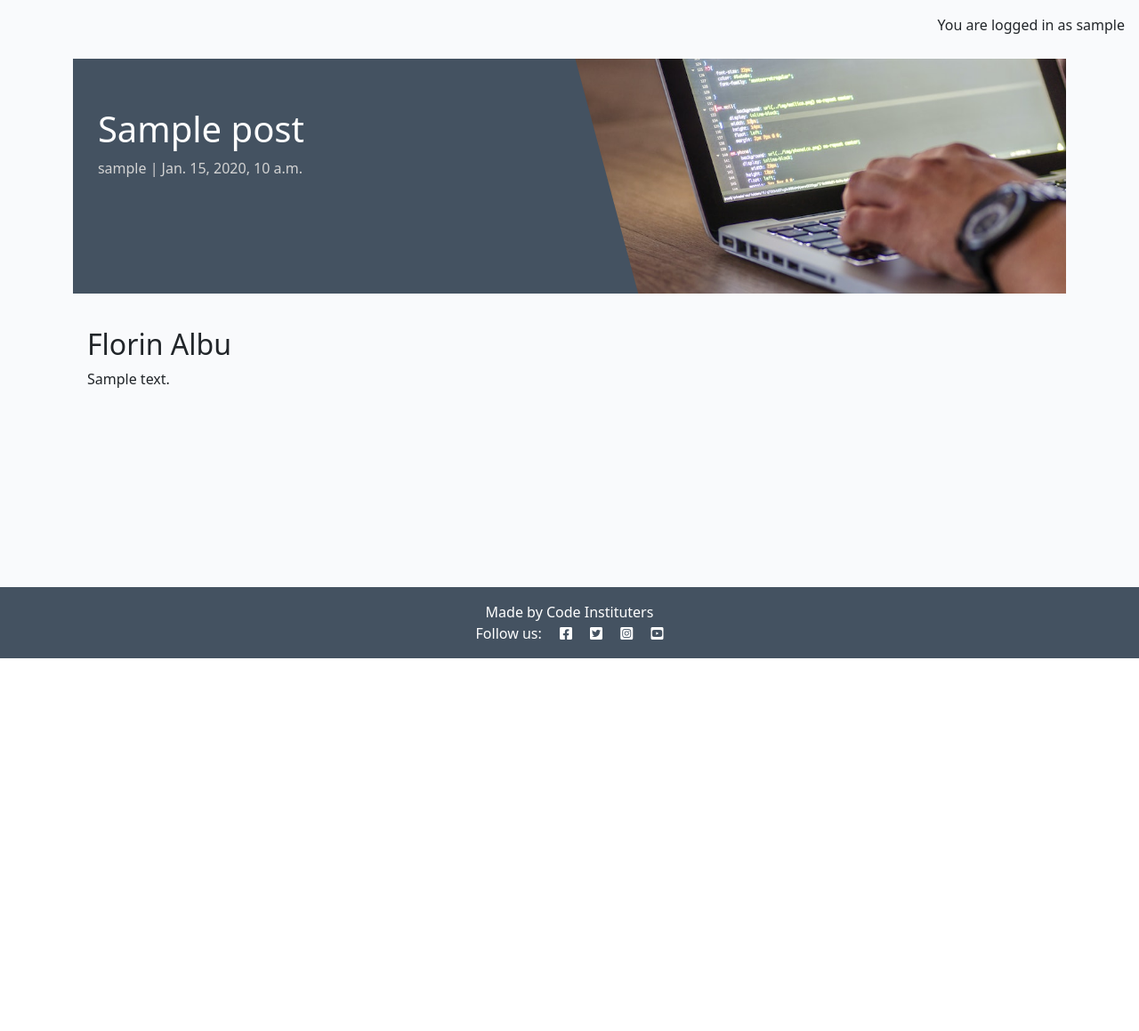
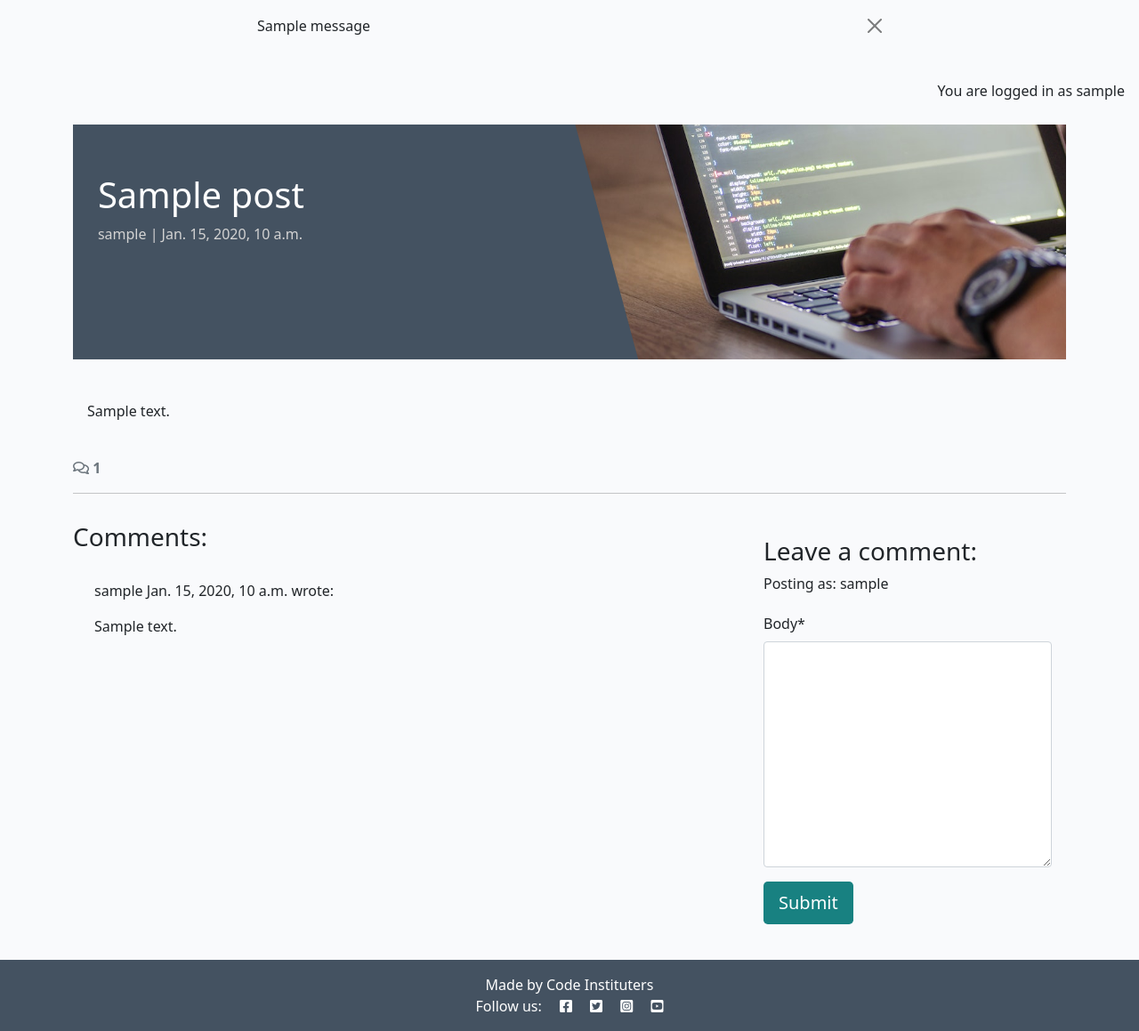
Before and after one commit to 11florin/django-blog, a Django app: a page that uses templates/base.html in a window 1280 px wide. Shown: the part 60-1219 px from the top of the page at 89% size. Before the commit the page ends 800 px from the top, so only its background shows below. Run offline with Django 4.2, Linux system fonts and the light colour scheme; a user stored in the database is signed in; tables that the repository leaves empty hold one stand-in row (values such as "Sample post"); one stand-in notice (Sample message) is shown; some libraries are stand-ins or nearby versions.

Commit message:
Added forms for posting  messages

```diff
--- /dev/null
+++ b/blog/forms.py
@@ -0,0 +1,7 @@
+from .models import Comment
+from django import forms
+
+class CommentForm(forms.ModelForm):
+    class Meta:
+        model = Comment
+        fields = ("body",)
--- a/blog/templates/blog/post_detail.html
+++ b/blog/templates/blog/post_detail.html
@@ -1,5 +1,7 @@
-{% extends 'base.html' %} {% block content %}
+{% extends 'base.html' %}
+{% block content %}
 {% load static %}
+{% load crispy_forms_tags %}
 
 <div class="masthead">
   <div class="container">
@@ -11,7 +13,11 @@
         <p class="post-subtitle">{{ post.author }} | {{ post.created_on }}</p>
       </div>
       <div class="d-none d-md-block col-md-6 masthead-image">
-                <img src="{% static 'images/default.jpg' %}" class="scale" alt="placeholder">
+        <img
+          src="{% static 'images/default.jpg' %}"
+          class="scale"
+          alt="placeholder"
+        />
       </div>
     </div>
   </div>
@@ -19,14 +25,69 @@
 
 <div class="container">
   <div class="row">
-        <div class="col card mb-4  mt-3 left  top">
+    <div class="col card mb-4 mt-3 left top">
       <div class="card-body">
         <!-- The post content goes inside the card-text. -->
         <!-- Use the | safe filter inside the template tags -->
         <h2>{{ coder }}</h2>
-                <p class="card-text">
-                    {{ post.content | safe }}
+        <p class="card-text">{{ post.content | safe }}</p>
+      </div>
+    </div>
+  </div>
+  <!-- Displaying count of comments -->
+  <div class="row">
+    <div class="col-12">
+      <strong class="text-secondary">
+        <i class="far fa-comments"></i> {{ comment_count }}
+      </strong>
+    </div>
+    <div class="col-12">
+      <hr />
+    </div>
+  </div>
+  <!-- Displaying Comments -->
+  <div class="row">
+    <div class="col-md-8 card mb-4 mt-3">
+      <h3>Comments:</h3>
+      <div class="card-body">
+        <!-- We want a for loop inside the empty control tags
+          to iterate through each comment in comments -->
+        {% for comment in comments %}
+        <div
+          class="p-2 comments {% if not comment.approved and comment.author == user %} faded{% elif not comment.approved %} d-none{% endif %}"
+        >
+          <p class="font-weight-bold">
+            {{ comment.author }}
+            <span class="font-weight-normal"> {{ comment.created_on }} </span>
+            wrote:
           </p>
+          <div id="comment{{ comment.id }}">
+            {{ comment.body | linebreaks }}
+          </div>
+          {% if not comment.approved and comment.author == user %}
+          <p class="approval">This comment is awaiting approval</p>
+          {% endif %}
+        </div>
+        <!-- Our for loop ends here -->
+        {% endfor %}
+      </div>
+    </div>
+    <!-- Creating New Comments -->
+    <div class="col-md-4 card mb-4 mt-3">
+      <div class="card-body">
+        {% if user.is_authenticated %}
+        <h3>Leave a comment:</h3>
+        <p>Posting as: {{ user.username }}</p>
+        <form id="commentForm" method="post" style="margin-top: 1.3em">
+          {{ comment_form | crispy }}
+          {% csrf_token %}
+          <button id="submitButton" type="submit" class="btn btn-signup btn-lg">
+            Submit
+          </button>
+        </form>
+        {% else %}
+        <p>Log in to leave a comment</p>
+        {% endif %}
       </div>
     </div>
   </div>
--- a/blog/views.py
+++ b/blog/views.py
@@ -1,7 +1,9 @@
 from django.shortcuts import render,  get_object_or_404
 # from django.http import HttpResponse
 from django.views import generic
+from django.contrib import messages
 from .models import Post
+from .forms import CommentForm
 
 # Create your views here.
 
@@ -33,10 +35,29 @@ def post_detail(request, slug):
 
     queryset = Post.objects.filter(status=1)
     post = get_object_or_404(queryset, slug=slug)
+    comments = post.comments.all().order_by("-created_on")
+    comment_count = post.comments.filter(approved=True).count()
+
+    if request.method == "POST":
+        comment_form = CommentForm(data=request.POST)
+        if comment_form.is_valid():
+            comment = comment_form.save(commit=False)
+            comment.author = request.user
+            comment.post = post
+            comment.save()
+            messages.add_message(
+                request, messages.SUCCESS,
+                'Comment submitted and awaiting approval')
+
+    comment_form = CommentForm()
 
     return render(
         request,
         "blog/post_detail.html",
-        {"post": post,
-         "coder": "Florin Albu"},
+        {
+            "post": post,
+            "comments": comments,
+            "comment_count": comment_count,
+            "comment_form": comment_form
+        },
     )
--- a/django_blog/settings.py
+++ b/django_blog/settings.py
@@ -50,6 +50,8 @@ INSTALLED_APPS = [
     'allauth',
     'allauth.account',
     'allauth.socialaccount',
+    'crispy_forms',
+    'crispy_bootstrap5',
     'django_summernote',
     'blog',
     'about',
@@ -59,6 +61,10 @@ INSTALLED_APPS = [
 SITE_ID = 1
 LOGIN_REDIRECT_URL = '/'
 LOGOUT_REDIRECT_URL = '/'
+
+
+CRISPY_ALLOWED_TEMPLATE_PACKS = "bootstrap5"
+CRISPY_TEMPLATE_PACK = "bootstrap5"
 
 
 MIDDLEWARE = [
--- a/requirements.txt
+++ b/requirements.txt
@@ -3,11 +3,13 @@ bleach==6.4.0
 certifi==2026.7.22
 cffi==2.1.1
 charset-normalizer==3.5.0
+crispy-bootstrap5==2026.3
 cryptography==50.0.0
 defusedxml==0.7.1
 dj-database-url==3.1.2
-Django==4.2.30
+Django==6.1
 django-allauth==0.57.2
+django-crispy-forms==2.7
 django-summernote==0.8.20.0
 gunicorn==23.0.0
 idna==3.18
--- a/templates/base.html
+++ b/templates/base.html
@@ -112,13 +112,36 @@
       </div>
     </nav>
 
+    <!-- displaying Django messages -->
+    <div class="container">
+      <div class="row">
+        <div class="col-md-8 offset-md-2">
+          {% for message in messages %}
+          <div
+            class="alert {{ message.tags }} alert-dismissible
+        fade show"
+            id="msg"
+            role="alert"
+          >
+            {{ message | safe }}
+            <button
+              type="button"
+              class="btn-close"
+              data-bs-dismiss="alert"
+              aria-label="Close"
+            ></button>
+          </div>
+          {% endfor %}
+        </div>
+      </div>
+    </div>
+
     <main class="flex-shrink-0 main-bg">
       {% if user.is_authenticated %}
       <p class="text-end m-3">You are logged in as {{ user }}</p>
       {% else %}
       <p class="text-end m-3">You are not logged in</p>
-      {% endif %}
-      {% block content %}
+      {% endif %} {% block content %}
       <!-- Content Goes here -->
       <p>This is my default paragraph</p>
       {% endblock content %}
```
Lines whose indentation alone changed are shown as unchanged.
